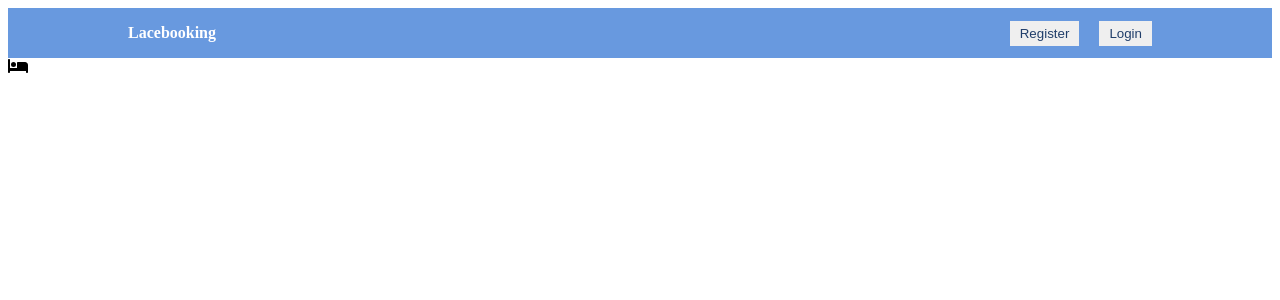
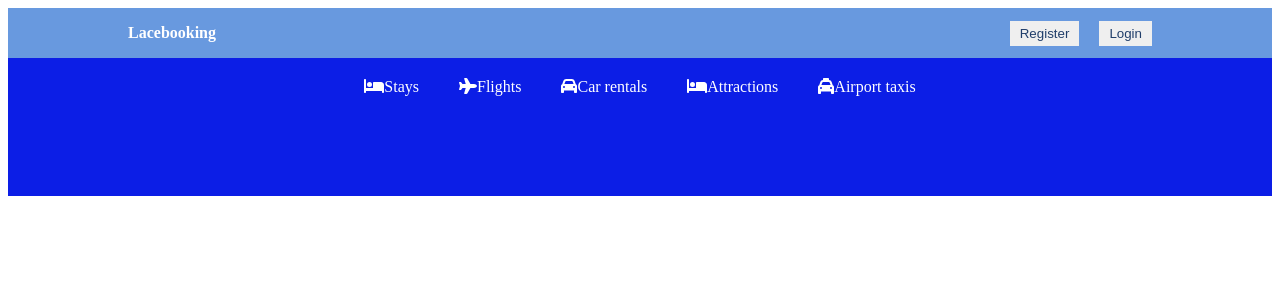
Before and after one commit to Adrion10/BookingApp, a React (Create React App) app in the folder client/: page / in a window 1280 px wide. Shown: the top 300 px of the page. Built offline with nearby package versions, Linux system fonts and the light colour scheme.

Commit message:
header css

```diff
--- a/client/src/components/header/Header.jsx
+++ b/client/src/components/header/Header.jsx
@@ -1,16 +1,35 @@
 import "./header.css"
-import {faBed} from "@fortawesome/free-solid-svg-icons"
+import {faBed, faPlane,faCar,faTaxi} from "@fortawesome/free-solid-svg-icons"
 import {FontAwesomeIcon} from "@fortawesome/react-fontawesome"
 
 const Header = () => {
   return (
     <div className="header">
-       <div className="headerList">
+      <div className="headerContainer">
+        <div className="headerList">
         <div className="headerListItem">
         <FontAwesomeIcon icon={faBed } />
+        <span>Stays</span>
         </div>
+        <div className="headerListItem">
+        <FontAwesomeIcon icon={faPlane } />
+        <span>Flights</span>
         </div>
+        <div className="headerListItem">
+        <FontAwesomeIcon icon={faCar } />
+        <span>Car rentals</span>
+        </div>
+        <div className="headerListItem">
+        <FontAwesomeIcon icon={faBed } />
+        <span>Attractions</span>
+        </div>
+        <div className="headerListItem">
+        <FontAwesomeIcon icon={faTaxi } />
+        <span>Airport taxis</span>
+        </div>
+      </div>
     </div>
+  </div>
   )
 }
 
--- a/client/src/components/header/header.css
+++ b/client/src/components/header/header.css
@@ -0,0 +1,17 @@
+.header {
+    background-color: rgb(12, 30, 230);
+    color: #fff;
+    display: flex;
+    justify-content: center;
+}
+.headerContainer {
+    width: 100%;
+    max-width: 1024px;
+    margin: 20px 0 100px 0;
+
+}
+.headerList {
+    display: flex;
+    gap: 40px;
+    justify-content: center;
+}
```
